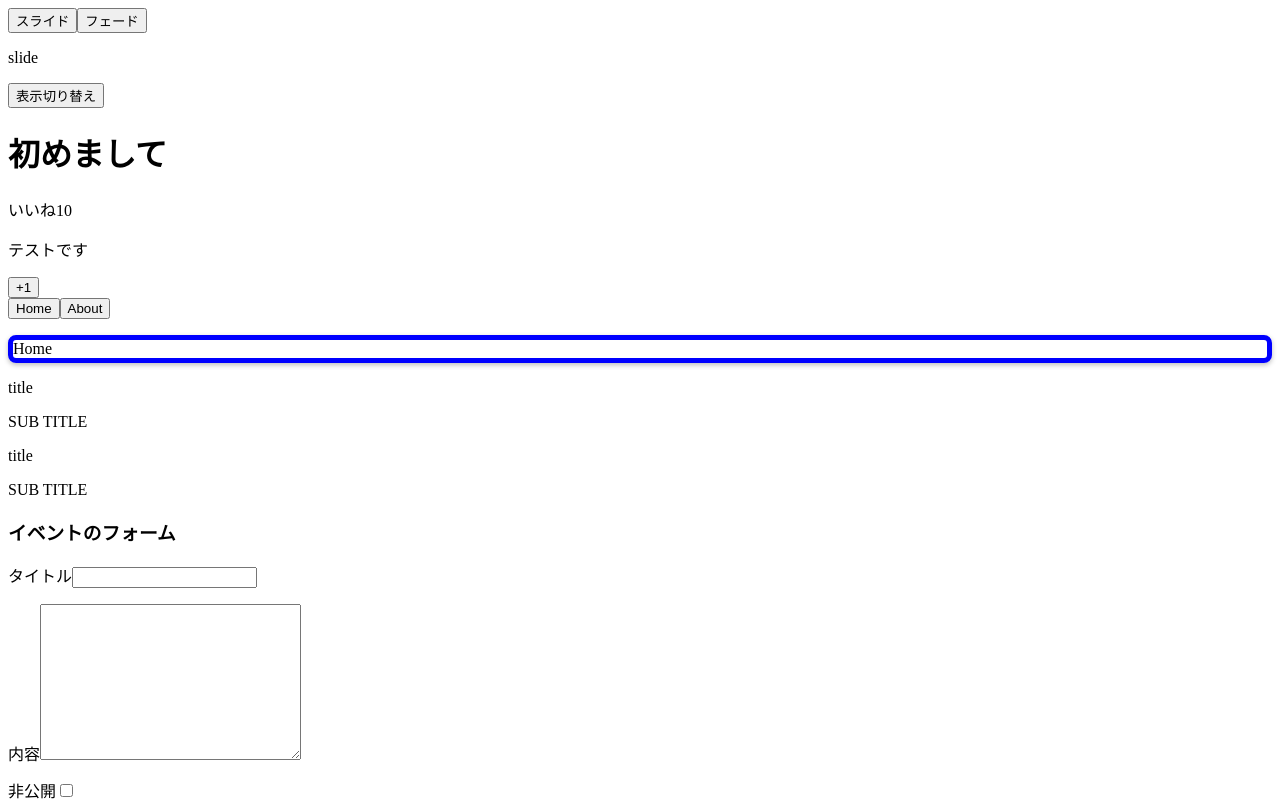
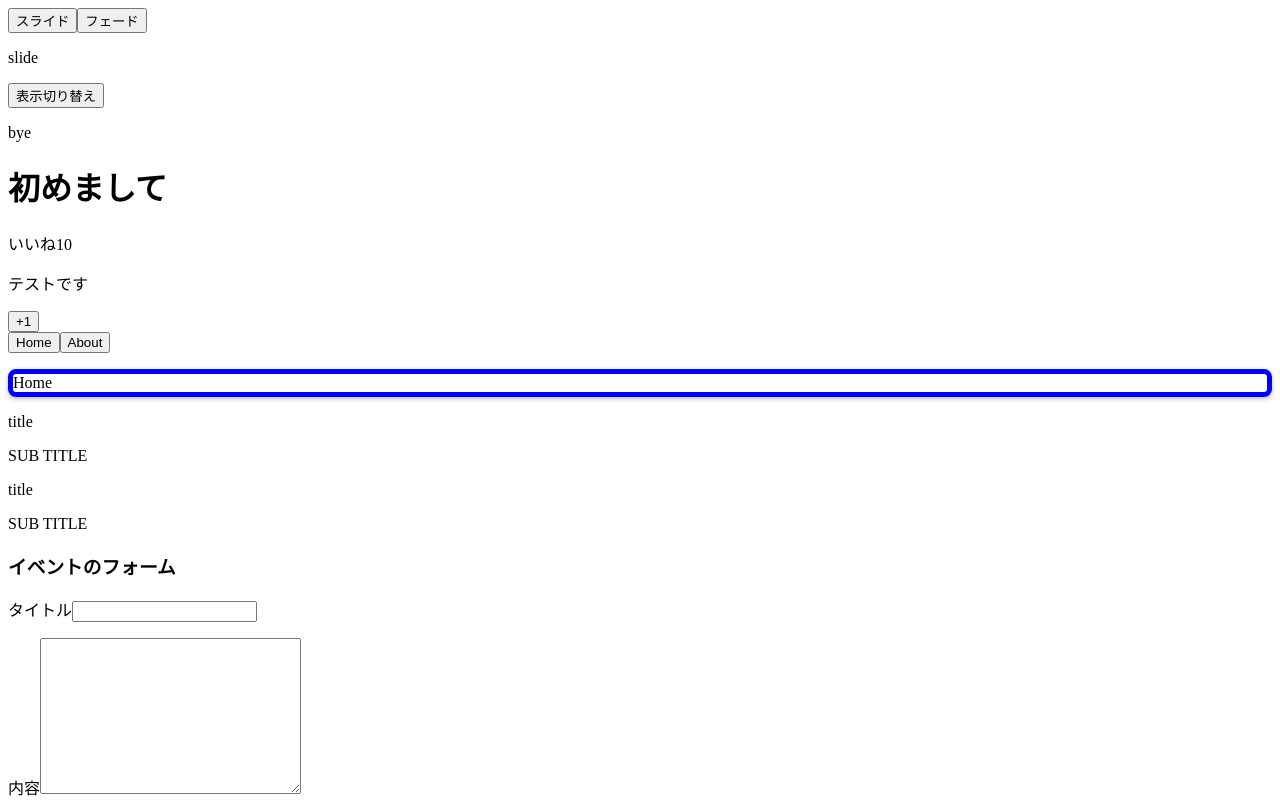
Before and after one commit to matsubishi5/CLI3_Udemy-1-basic, a Vue app: page / in a window 1280 px wide. Both pictures are taken after a click on the button "表示切り替え". Shown: the top 800 px of the page. Built offline with nearby package versions, Linux system fonts and the light colour scheme.

Commit message:
[learn]transition maltiple

```diff
--- a/src/components/Transition.vue
+++ b/src/components/Transition.vue
@@ -5,7 +5,8 @@
     <p>{{ myAnimation }}</p>
     <button @click="show = !show">表示切り替え</button>
     <transition :name="myAnimation" appear>
-      <p v-if="show">hello</p>
+      <p v-if="show" key="hello">hello</p>
+      <p v-if="!show" key="bye">bye</p>
     </transition>
   </div>
 </template>
```
